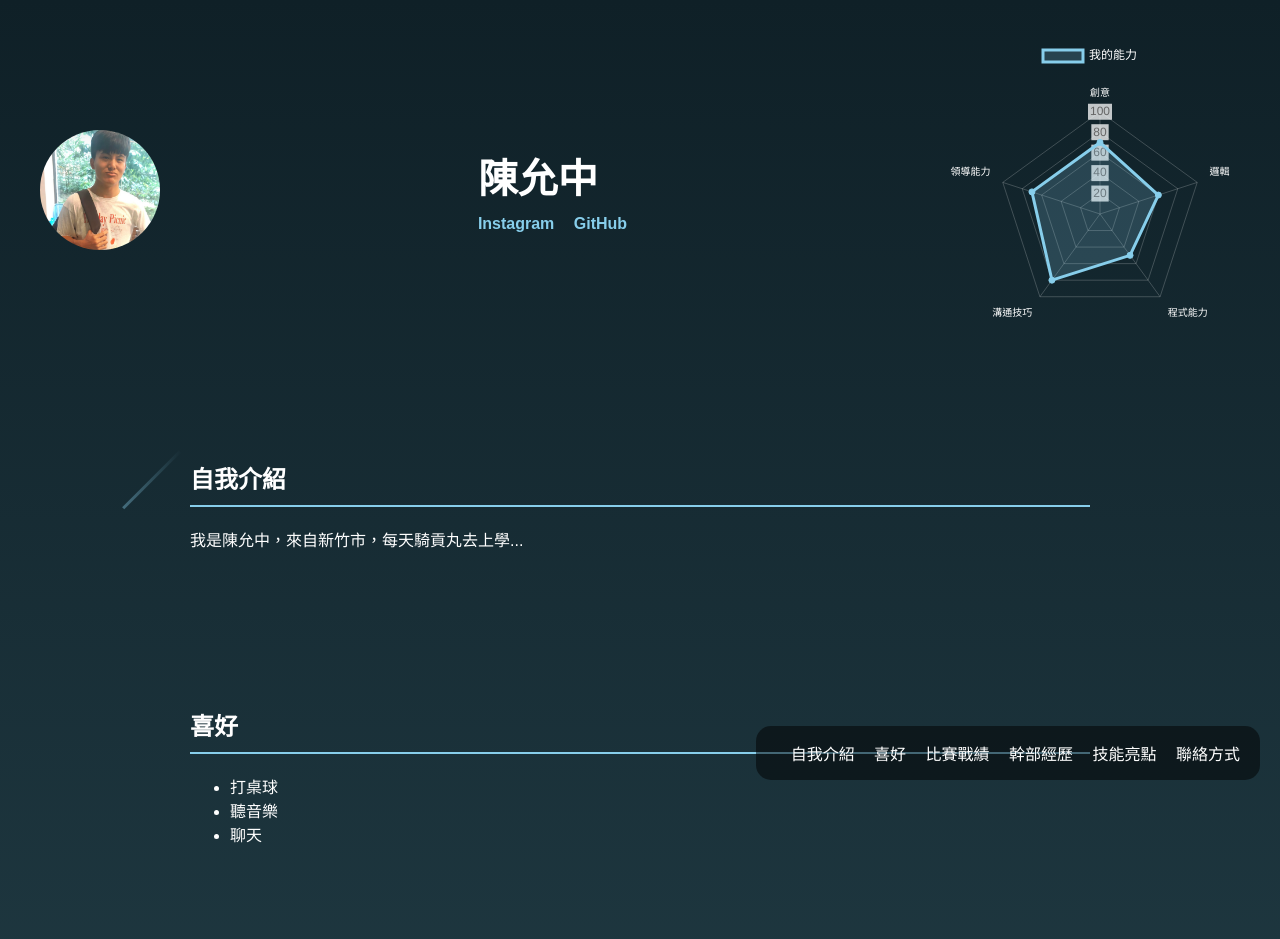
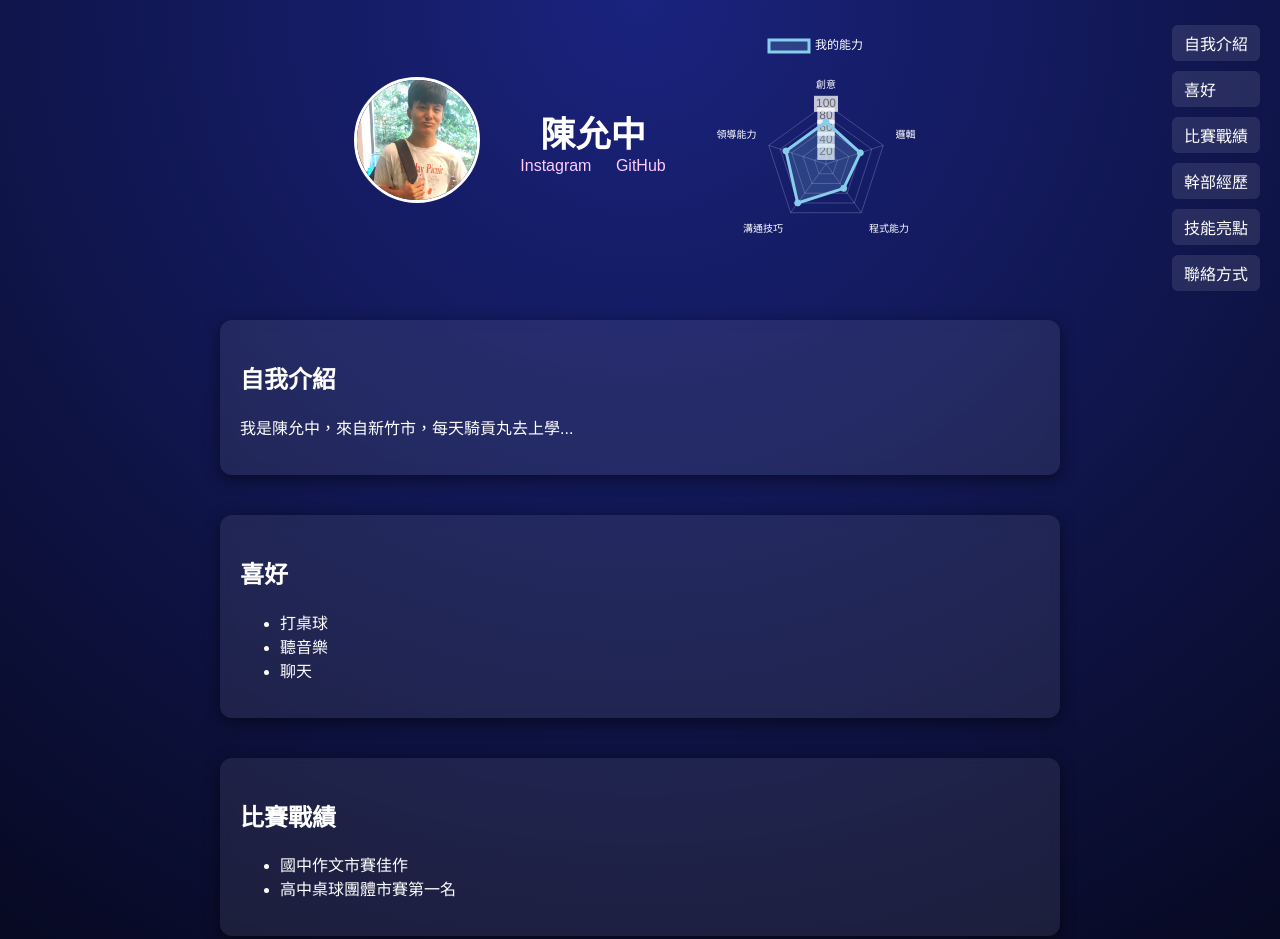
Before and after one commit to dango960325-lgtm/Computer-Science-lessons, a plain HTML site: page index.html in a window 1280 px wide. Shown: the top 939 px of the page. Drawn offline with nearby package versions, Linux system fonts and the light colour scheme.

Commit message:
Update style.css

```diff
--- a/style.css
+++ b/style.css
@@ -1,103 +1,88 @@
+/* 背景 */
 body {
   margin: 0;
   font-family: "Microsoft JhengHei", sans-serif;
   color: white;
-  background: linear-gradient(to bottom, #0f2027, #203a43, #2c5364);
+  background: radial-gradient(circle at top, #1a237e, #000000 80%);
   overflow-x: hidden;
 }
 
 /* Header */
 .header {
   display: flex;
+  justify-content: center;
   align-items: center;
-  justify-content: space-between;
-  padding: 40px;
+  gap: 30px;
+  padding: 30px;
+  text-align: center;
 }
 
 .profile-pic {
   width: 120px;
   height: 120px;
   border-radius: 50%;
+  border: 3px solid white;
   object-fit: cover;
-  margin-right: 20px;
-  animation: slideInLeft 2s ease-in-out;
+  animation: slideInLeft 1.5s ease;
 }
 
 .name {
-  font-size: 2.5em;
+  font-size: 2.2em;
   font-weight: bold;
-  animation: slideInTop 2s ease-in-out;
-}
-
-.links {
-  margin-top: 10px;
-  animation: slideInRight 2s ease-in-out;
+  animation: slideInTop 1.5s ease;
 }
 
 .links a {
-  color: #87ceeb;
-  margin-right: 15px;
+  margin: 0 10px;
+  color: #ffccff;
   text-decoration: none;
-  font-weight: bold;
-}
-
-.links a:hover {
-  color: #ffcc70;
+  animation: slideInRight 1.5s ease;
 }
 
 .radar {
-  width: 300px;
-  height: 300px;
-  animation: growRadar 2s ease-in-out;
+  width: 220px;
+  height: 220px;
+  animation: fadeIn 2s ease;
 }
 
-section {
-  padding: 60px 20px;
-  max-width: 900px;
-  margin: auto;
+/* 卡片區塊 */
+.card {
+  margin: 40px auto;
+  padding: 20px;
+  max-width: 800px;
+  background: rgba(255, 255, 255, 0.08);
+  border-radius: 12px;
+  box-shadow: 0 4px 15px rgba(0,0,0,0.5);
+  backdrop-filter: blur(6px);
 }
 
-section h2 {
-  border-bottom: 2px solid #87ceeb;
-  padding-bottom: 10px;
-  margin-bottom: 20px;
-}
-
+/* Nav */
 nav {
   position: fixed;
-  bottom: 20px;
+  top: 20px;
   right: 20px;
-  background: rgba(0, 0, 0, 0.5);
-  padding: 15px 20px;
-  border-radius: 15px;
+  display: flex;
+  flex-direction: column;
 }
 
 nav a {
-  color: #fff;
-  margin-left: 15px;
+  margin: 5px 0;
+  padding: 6px 12px;
+  border-radius: 6px;
+  background: rgba(255,255,255,0.1);
+  color: white;
   text-decoration: none;
+  transition: background 0.3s;
 }
 
 nav a:hover {
-  color: #ffcc70;
-}
-
-/* 流星 */
-.meteor {
-  position: absolute;
-  top: 0;
-  width: 3px;
-  height: 80px;
-  background: linear-gradient(white, transparent);
-  transform: rotate(45deg);
-  animation: fall 2s linear forwards;
+  background: rgba(255,255,255,0.3);
 }
 
 /* Footer */
 footer {
   text-align: center;
   padding: 20px;
-  margin-top: 50px;
 }
 
 #heart {
@@ -110,70 +95,44 @@ footer {
   animation: heartPop 0.5s ease;
 }
 
-#confetti {
-  display: none;
-}
-
-#confetti.show {
-  display: block;
-  width: 100%;
-  height: 100px;
-  background: url('https://media.giphy.com/media/3o6Zt481isNVuQI1l6/giphy.gif') center/contain no-repeat;
-  margin: 10px auto;
-}
-
-.note {
-  font-size: 0.9em;
-  margin-top: 5px;
-}
 
 /* 回到頂部 */
 #toTop {
+  position: fixed;
+  bottom: 20px;
+  right: 20px;
   display: none;
-  position: fixed;
-  bottom: 80px;
-  right: 30px;
+  background: #ff4081;
+  color: white;
+  border: none;
   padding: 10px 15px;
-  border: none;
   border-radius: 50%;
-  background: #87ceeb;
-  color: black;
   cursor: pointer;
-  font-weight: bold;
-}
-
-#toTop:hover {
-  background: #ffcc70;
 }
 
 /* 動畫 */
-@keyframes slideInLeft {
-  from { transform: translateX(-150%); opacity: 0; }
-  to { transform: translateX(0); opacity: 1; }
-}
-
-@keyframes slideInTop {
-  from { transform: translateY(-150%); opacity: 0; }
-  to { transform: translateY(0); opacity: 1; }
-}
-
-@keyframes slideInRight {
-  from { transform: translateX(150%); opacity: 0; }
-  to { transform: translateX(0); opacity: 1; }
-}
-
-@keyframes growRadar {
-  from { transform: scale(0); opacity: 0; }
-  to { transform: scale(1); opacity: 1; }
-}
-
-@keyframes fall {
-  from { top: -100px; opacity: 1; }
-  to { top: 100vh; left: 200px; opacity: 0; }
-}
-
+@keyframes slideInLeft { from {transform:translateX(-200px); opacity:0;} to {transform:translateX(0); opacity:1;} }
+@keyframes slideInRight { from {transform:translateX(200px); opacity:0;} to {transform:translateX(0); opacity:1;} }
+@keyframes slideInTop { from {transform:translateY(-200px); opacity:0;} to {transform:translateY(0); opacity:1;} }
+@keyframes fadeIn { from {opacity:0;} to {opacity:1;} }
 @keyframes heartPop {
   0% { transform: scale(1); }
   50% { transform: scale(1.5); }
   100% { transform: scale(1); }
 }
+
+/* 流星 */
+.meteor {
+  position: absolute;
+  width: 3px;
+  height: 80px;
+  transform: rotate(45deg);
+  animation: meteorFall 3s linear forwards;
+}
+
+@keyframes meteorFall {
+  to {
+    transform: translate(-500px, 500px) rotate(45deg);
+    opacity: 0;
+  }
+}
```
